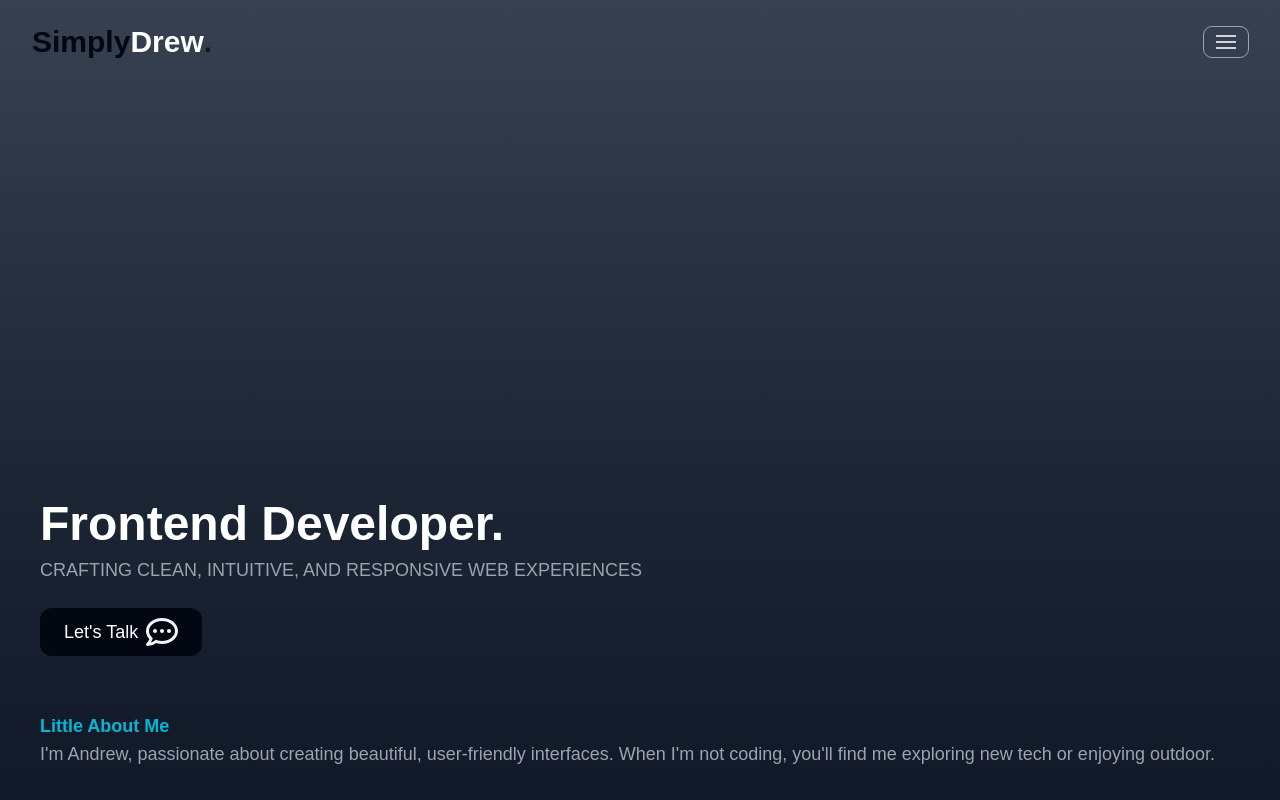
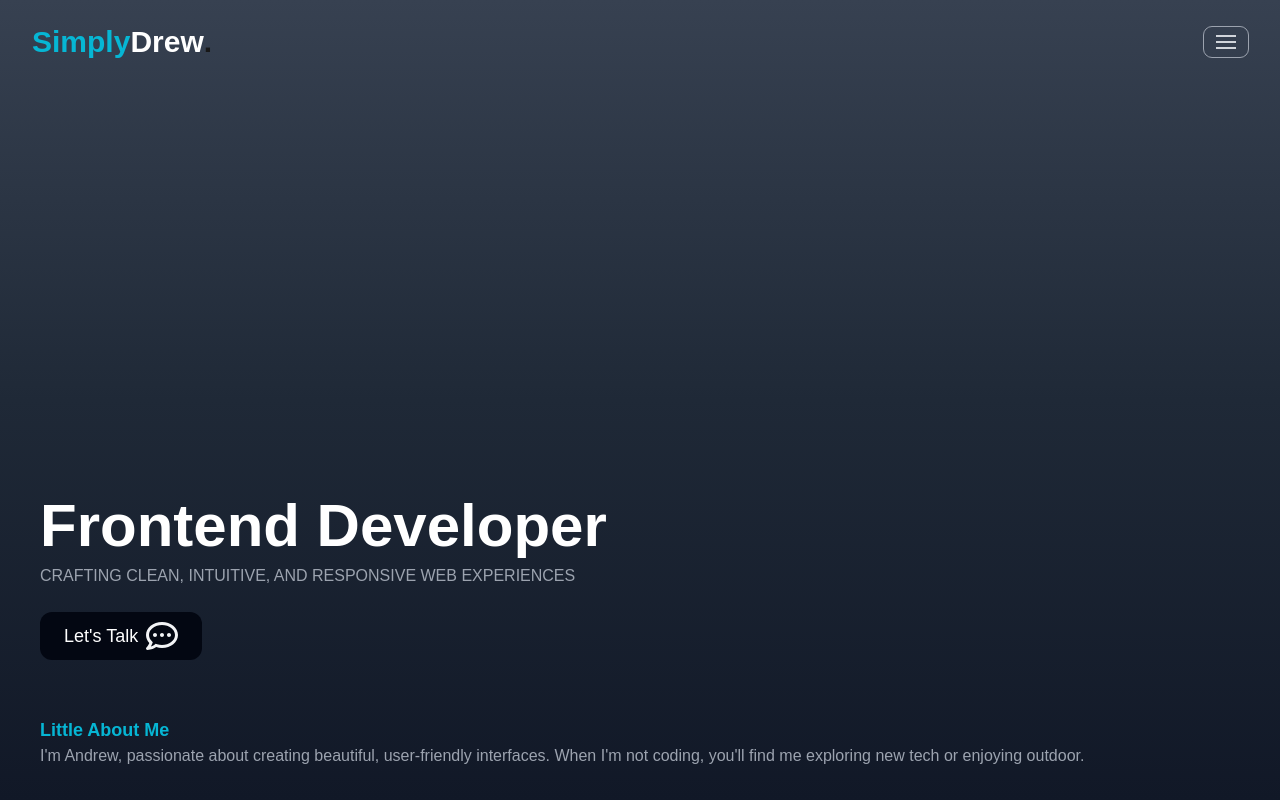
Before and after one commit to drucodecraft/mysite, a Next.js app: page / in a window 1280 px wide. Shown: the top 800 px of the page. Built offline with nearby package versions, Linux system fonts and the light colour scheme.

Commit message:
changed padding of elements x and font sizes

```diff
--- a/components/AboutComponent/AboutComp.jsx
+++ b/components/AboutComponent/AboutComp.jsx
@@ -66,14 +66,14 @@ export default function AboutComp() {
   return (
     <div
       ref={aboutRef}
-      className=" bg-gradient-to-b bg-gray-200 py-20  flex flex-col gap-4 rounded-t-3xl rounded-b-3xl"
+      className=" bg-gradient-to-b bg-gray-900 py-20  flex flex-col gap-4 rounded-t-3xl rounded-b-3xl"
     >
       <section className="px-10 flex w-full text-center justify-start">
         <h3 className=" text-cyan-500 font-semibold text-2xl">
           Behind The Code
         </h3>
       </section>
-      <section className="px-5">
+      <section className="px-8">
         <ul className="  min-h-screen flex flex-col w-full gap-8 ">
           {data.map((content, index) => {
             return (
--- a/components/Hero/HeroComponent.jsx
+++ b/components/Hero/HeroComponent.jsx
@@ -10,11 +10,11 @@ export default function HeroComponent() {
     >
       <div className=" absolute bottom-0  flex gap-6 flex-col ">
         <section className=" px-10 flex flex-col gap-2">
-          <h4 className="  font-bold  text-white text-5xl">
-            Frontend Developer.
+          <h4 className="  font-semibold  text-white text-6xl">
+            Frontend Developer
             <span className="  "></span>
           </h4>
-          <h1 className="  text-lg text-gray-400 ">
+          <h1 className="  text-base font-medium text-gray-400 ">
             CRAFTING CLEAN, INTUITIVE, AND RESPONSIVE WEB EXPERIENCES
           </h1>
         </section>
@@ -35,7 +35,7 @@ export default function HeroComponent() {
             <h3 className=" font-semibold text-lg text-cyan-500">
               Little About Me
             </h3>
-            <p className=" text-lg font-normal">
+            <p className=" text-base font-normal">
               I&apos;m Andrew, passionate about creating beautiful,
               user-friendly interfaces. When I&apos;m not coding, you&apos;ll
               find me exploring new tech or enjoying outdoor.
--- a/components/footer/footer.jsx
+++ b/components/footer/footer.jsx
@@ -19,7 +19,7 @@ export default function Footer() {
             </p>
           </article>
           <article className="flex-1 flex w-full justify-center ">
-            <button className=" py-2 px-6 rounded-xl bg-gray-500 text-gray-800 flex items-center gap-2 text-lg ">
+            <button className=" py-2 px-6 rounded-xl bg-gray-950 text-gray-800 flex items-center gap-2 text-lg ">
               <span className=" font-medium text-gray-200">Email Me</span>
               <FaRegEnvelope className="  text-gray-50 h-8 w-8" />
             </button>
--- a/components/navBar/NavBar.jsx
+++ b/components/navBar/NavBar.jsx
@@ -39,7 +39,7 @@ export default function NavBar() {
     <nav className="  fixed z-50 flex flex-col w-full h-fit">
       <section className="flex relative  z-10  px-8 py-6 items-center justify-between">
         <div className=" flex items-center font-bold text-3xl">
-          <p className={` text-gray-950 `}>Simply</p>
+          <p className={` text-cyan-500 `}>Simply</p>
           <p className=" text-white ">Drew</p>.
         </div>
         <div
```
